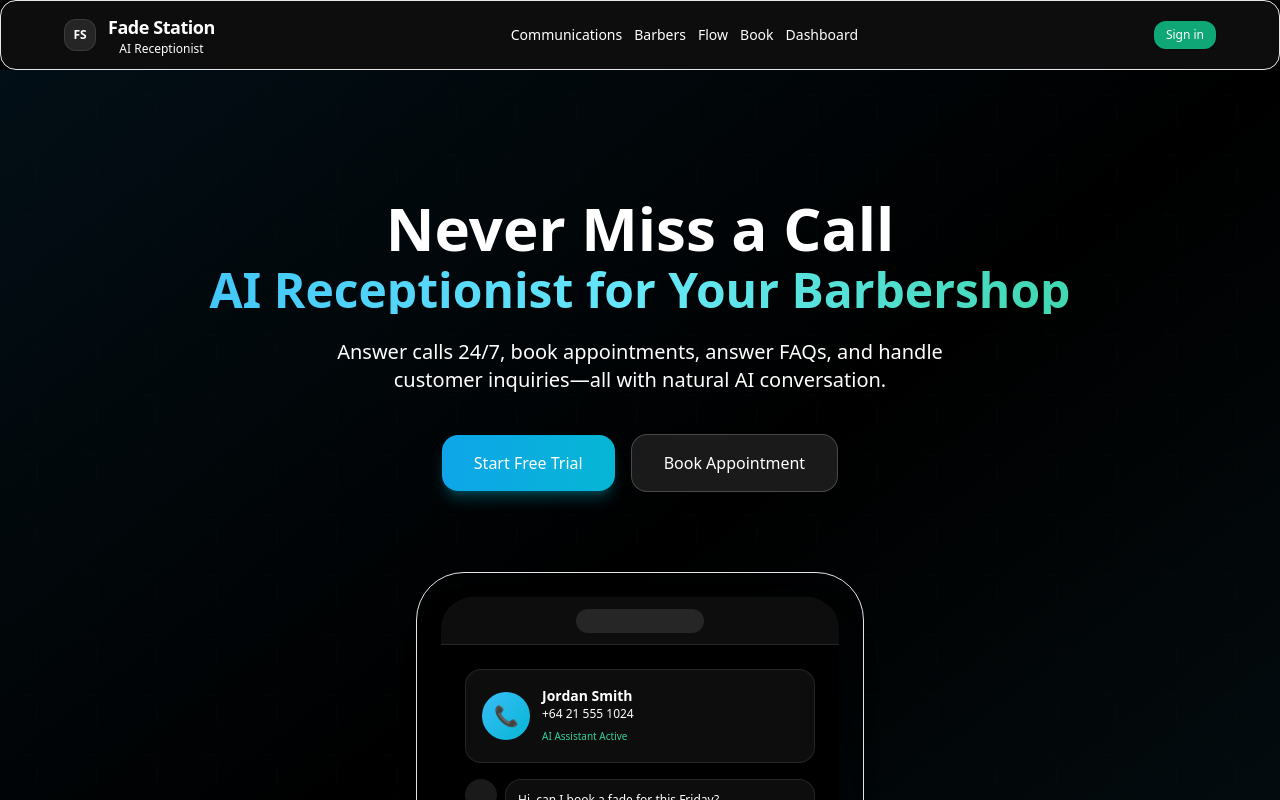
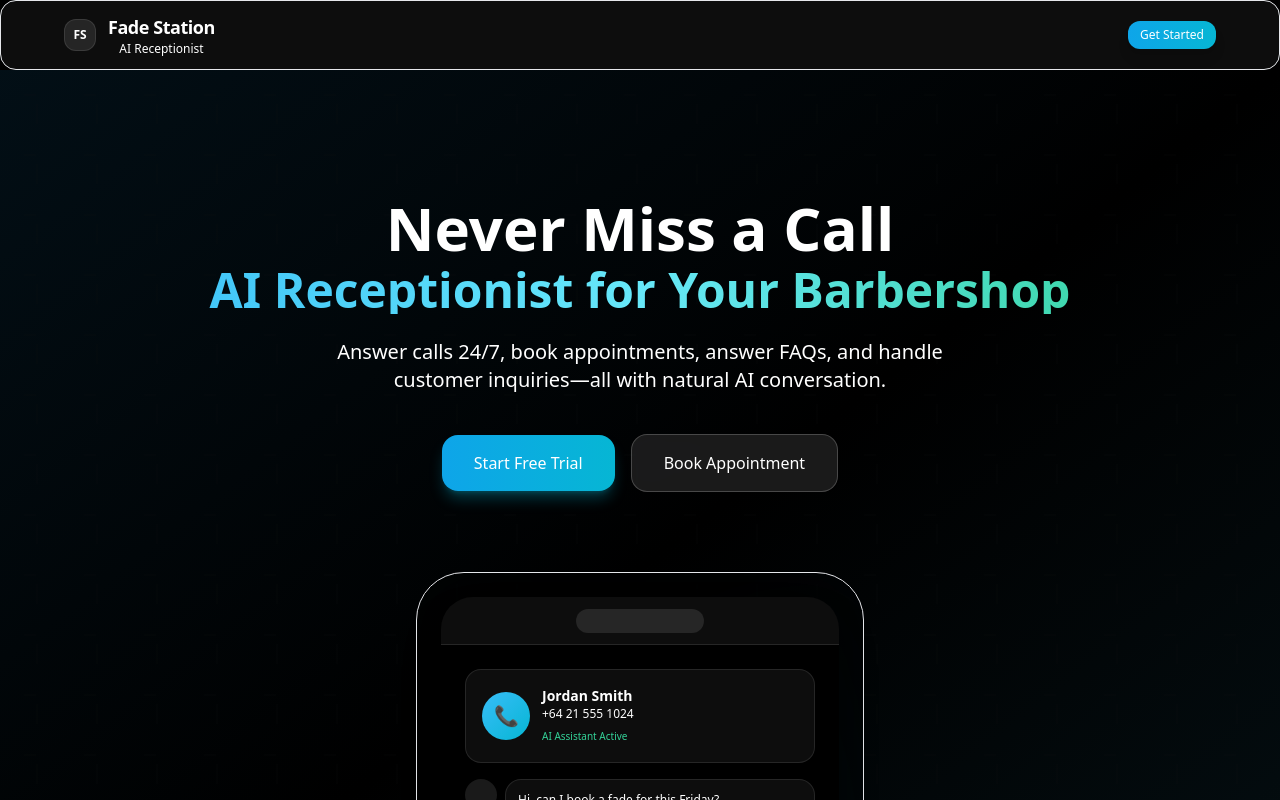
Before and after one commit to mvocoding/ai-receiptionist, a React (Create React App) app: page / in a window 1280 px wide. Shown: the top 800 px of the page. Built offline with nearby package versions, Linux system fonts and the light colour scheme.

Commit message:
fix sign out logic

```diff
--- a/src/components/NavBar.tsx
+++ b/src/components/NavBar.tsx
@@ -1,9 +1,26 @@
 import React from 'react';
+import { supabase } from '../lib/supabase';
 
 export default function NavBar(): JSX.Element {
-  const raw =
-    typeof window !== 'undefined' ? localStorage.getItem('fs_user') : null;
-  const user = raw ? JSON.parse(raw) : null;
+  const isBrowser = typeof window !== 'undefined';
+  let user: { email?: string } | null = null;
+
+  if (isBrowser) {
+    const raw = localStorage.getItem('fs_user');
+    if (raw) {
+      try {
+        user = JSON.parse(raw);
+      } catch {
+        user = null;
+      }
+    }
+  }
+
+  const currentPath = isBrowser ? window.location.pathname : '';
+  const isLanding =
+    currentPath === '/' ||
+    currentPath === '/landing' ||
+    currentPath === '/home';
 
   function nav(to: string) {
     const fn = (window as any).__navigate;
@@ -11,10 +28,17 @@ export default function NavBar(): JSX.Element {
     else window.location.pathname = to;
   }
 
-  function signOut(e: React.MouseEvent) {
+  async function signOut(e: React.MouseEvent) {
     e.preventDefault();
+    try {
+      await supabase.auth.signOut();
+    } catch (err) {
+      console.error('Failed to sign out from Supabase:', err);
+    } finally {
       localStorage.removeItem('fs_user');
+      sessionStorage.clear();
       nav('/landing');
+    }
   }
 
   return (
@@ -38,6 +62,7 @@ export default function NavBar(): JSX.Element {
             </button>
           </div>
 
+          {user && (
             <nav className="flex items-center gap-3">
               <button
                 onClick={() => nav('/communications')}
@@ -70,6 +95,7 @@ export default function NavBar(): JSX.Element {
                 Dashboard
               </button>
             </nav>
+          )}
 
           <div className="flex items-center gap-3">
             {user ? (
@@ -84,6 +110,13 @@ export default function NavBar(): JSX.Element {
                   Sign out
                 </button>
               </>
+            ) : isLanding ? (
+              <button
+                onClick={() => nav('/signin')}
+                className="px-3 py-1.5 rounded-xl text-xs bg-gradient-to-r from-sky-500 to-cyan-500 hover:from-sky-600 hover:to-cyan-600 transition shadow-lg"
+              >
+                Get Started
+              </button>
             ) : (
               <button
                 onClick={() => nav('/signin')}
```
Lines whose indentation alone changed are shown as unchanged.
